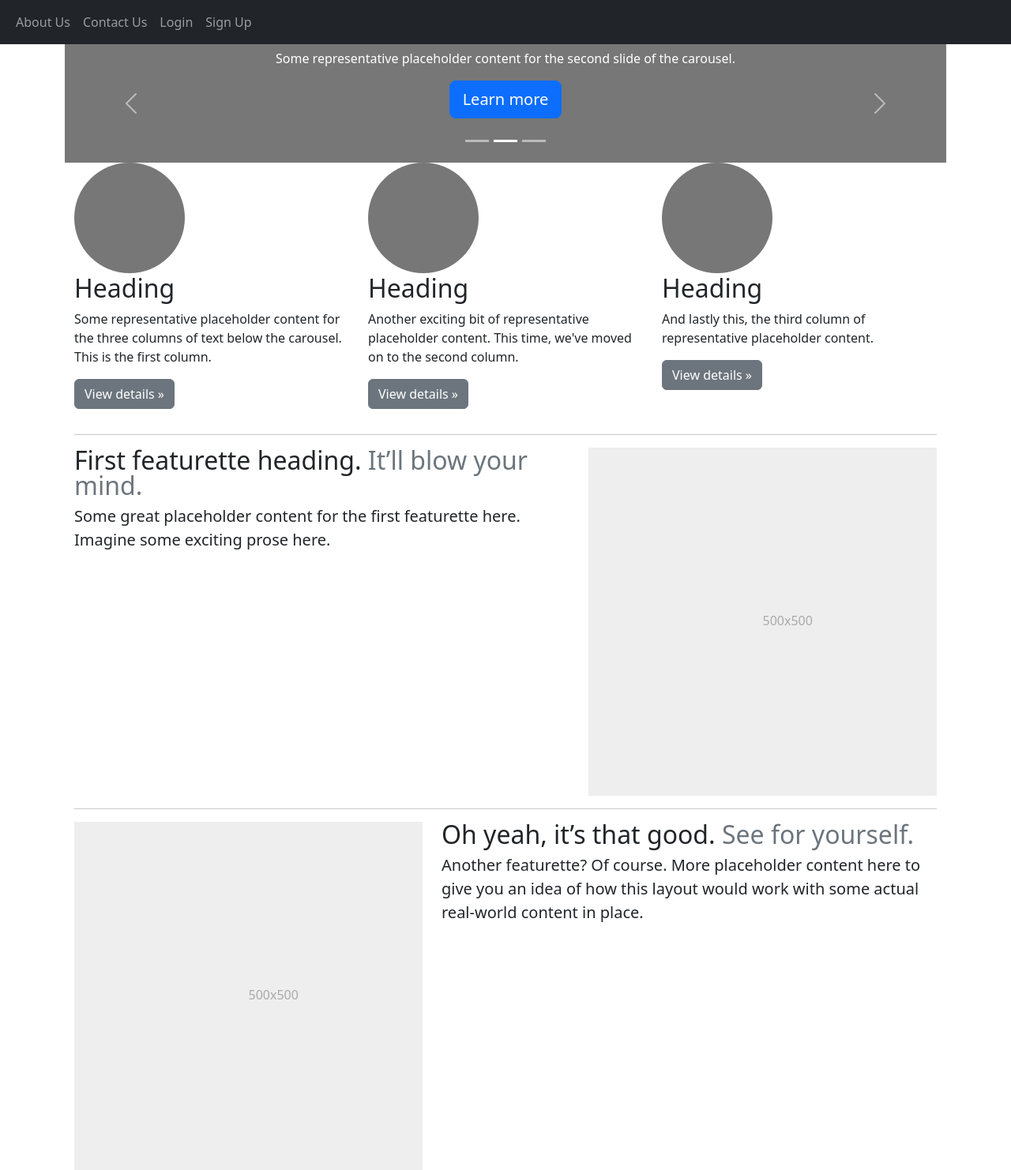
After one commit to AkshayaTonde/FlaskFullApp, a Flask app: page /aboutus in a window 1280 px wide. The commit adds this page. Shown: the whole page at 79% size. Run offline with Flask 2, Linux system fonts and the light colour scheme.

Commit message:
New commits

```diff
--- a/website/auth.py
+++ b/website/auth.py
@@ -70,3 +70,8 @@ def logout():
 @login_required
 def managerapproval():
     return redirect(url_for("views.home"))
+
+
+@auth.route("/aboutus", methods=['GET'])
+def aboutus():
+    return render_template("aboutus.html", user= current_user)
--- /dev/null
+++ b/website/templates/aboutus.html
@@ -0,0 +1,122 @@
+{% extends "base.html" %}
+{% block title %} About Us {% endblock%}
+{% block content %}
+<main>
+
+    <div id="myCarousel" class="carousel slide" data-bs-ride="carousel">
+      <div class="carousel-indicators">
+        <button type="button" data-bs-target="#myCarousel" data-bs-slide-to="0" class="" aria-label="Slide 1"></button>
+        <button type="button" data-bs-target="#myCarousel" data-bs-slide-to="1" aria-label="Slide 2" class="active" aria-current="true"></button>
+        <button type="button" data-bs-target="#myCarousel" data-bs-slide-to="2" aria-label="Slide 3" class=""></button>
+      </div>
+      <div class="carousel-inner">
+        <div class="carousel-item active carousel-item-start">
+          <svg class="bd-placeholder-img" width="100%" height="100%" xmlns="http://www.w3.org/2000/svg" aria-hidden="true" preserveAspectRatio="xMidYMid slice" focusable="false"><rect width="100%" height="100%" fill="#777"></rect></svg>
+
+          <div class="container">
+            <div class="carousel-caption text-start">
+              <h1>Example headline.</h1>
+              <p>Some representative placeholder content for the first slide of the carousel.</p>
+              <p><a class="btn btn-lg btn-primary" href="#">Sign up today</a></p>
+            </div>
+          </div>
+        </div>
+        <div class="carousel-item carousel-item-next carousel-item-start">
+          <svg class="bd-placeholder-img" width="100%" height="100%" xmlns="http://www.w3.org/2000/svg" aria-hidden="true" preserveAspectRatio="xMidYMid slice" focusable="false"><rect width="100%" height="100%" fill="#777"></rect></svg>
+
+          <div class="container">
+            <div class="carousel-caption">
+              <h1>Another example headline.</h1>
+              <p>Some representative placeholder content for the second slide of the carousel.</p>
+              <p><a class="btn btn-lg btn-primary" href="#">Learn more</a></p>
+            </div>
+          </div>
+        </div>
+        <div class="carousel-item">
+          <svg class="bd-placeholder-img" width="100%" height="100%" xmlns="http://www.w3.org/2000/svg" aria-hidden="true" preserveAspectRatio="xMidYMid slice" focusable="false"><rect width="100%" height="100%" fill="#777"></rect></svg>
+
+          <div class="container">
+            <div class="carousel-caption text-end">
+              <h1>One more for good measure.</h1>
+              <p>Some representative placeholder content for the third slide of this carousel.</p>
+              <p><a class="btn btn-lg btn-primary" href="#">Browse gallery</a></p>
+            </div>
+          </div>
+        </div>
+      </div>
+      <button class="carousel-control-prev" type="button" data-bs-target="#myCarousel" data-bs-slide="prev">
+        <span class="carousel-control-prev-icon" aria-hidden="true"></span>
+        <span class="visually-hidden">Previous</span>
+      </button>
+      <button class="carousel-control-next" type="button" data-bs-target="#myCarousel" data-bs-slide="next">
+        <span class="carousel-control-next-icon" aria-hidden="true"></span>
+        <span class="visually-hidden">Next</span>
+      </button>
+    </div>
+
+
+    <!-- Marketing messaging and featurettes
+    ================================================== -->
+    <!-- Wrap the rest of the page in another container to center all the content. -->
+
+    <div class="container marketing">
+
+      <!-- Three columns of text below the carousel -->
+      <div class="row">
+        <div class="col-lg-4">
+          <svg class="bd-placeholder-img rounded-circle" width="140" height="140" xmlns="http://www.w3.org/2000/svg" role="img" aria-label="Placeholder: 140x140" preserveAspectRatio="xMidYMid slice" focusable="false"><title>Placeholder</title><rect width="100%" height="100%" fill="#777"></rect><text x="50%" y="50%" fill="#777" dy=".3em">140x140</text></svg>
+
+          <h2 class="fw-normal">Heading</h2>
+          <p>Some representative placeholder content for the three columns of text below the carousel. This is the first column.</p>
+          <p><a class="btn btn-secondary" href="#">View details »</a></p>
+        </div><!-- /.col-lg-4 -->
+        <div class="col-lg-4">
+          <svg class="bd-placeholder-img rounded-circle" width="140" height="140" xmlns="http://www.w3.org/2000/svg" role="img" aria-label="Placeholder: 140x140" preserveAspectRatio="xMidYMid slice" focusable="false"><title>Placeholder</title><rect width="100%" height="100%" fill="#777"></rect><text x="50%" y="50%" fill="#777" dy=".3em">140x140</text></svg>
+
+          <h2 class="fw-normal">Heading</h2>
+          <p>Another exciting bit of representative placeholder content. This time, we've moved on to the second column.</p>
+          <p><a class="btn btn-secondary" href="#">View details »</a></p>
+        </div><!-- /.col-lg-4 -->
+        <div class="col-lg-4">
+          <svg class="bd-placeholder-img rounded-circle" width="140" height="140" xmlns="http://www.w3.org/2000/svg" role="img" aria-label="Placeholder: 140x140" preserveAspectRatio="xMidYMid slice" focusable="false"><title>Placeholder</title><rect width="100%" height="100%" fill="#777"></rect><text x="50%" y="50%" fill="#777" dy=".3em">140x140</text></svg>
+
+          <h2 class="fw-normal">Heading</h2>
+          <p>And lastly this, the third column of representative placeholder content.</p>
+          <p><a class="btn btn-secondary" href="#">View details »</a></p>
+        </div><!-- /.col-lg-4 -->
+      </div><!-- /.row -->
+
+
+      <!-- START THE FEATURETTES -->
+
+      <hr class="featurette-divider">
+
+      <div class="row featurette">
+        <div class="col-md-7">
+          <h2 class="featurette-heading fw-normal lh-1">First featurette heading. <span class="text-muted">It’ll blow your mind.</span></h2>
+          <p class="lead">Some great placeholder content for the first featurette here. Imagine some exciting prose here.</p>
+        </div>
+        <div class="col-md-5">
+          <svg class="bd-placeholder-img bd-placeholder-img-lg featurette-image img-fluid mx-auto" width="500" height="500" xmlns="http://www.w3.org/2000/svg" role="img" aria-label="Placeholder: 500x500" preserveAspectRatio="xMidYMid slice" focusable="false"><title>Placeholder</title><rect width="100%" height="100%" fill="#eee"></rect><text x="50%" y="50%" fill="#aaa" dy=".3em">500x500</text></svg>
+
+        </div>
+      </div>
+
+      <hr class="featurette-divider">
+
+      <div class="row featurette">
+        <div class="col-md-7 order-md-2">
+          <h2 class="featurette-heading fw-normal lh-1">Oh yeah, it’s that good. <span class="text-muted">See for yourself.</span></h2>
+          <p class="lead">Another featurette? Of course. More placeholder content here to give you an idea of how this layout would work with some actual real-world content in place.</p>
+        </div>
+        <div class="col-md-5 order-md-1">
+          <svg class="bd-placeholder-img bd-placeholder-img-lg featurette-image img-fluid mx-auto" width="500" height="500" xmlns="http://www.w3.org/2000/svg" role="img" aria-label="Placeholder: 500x500" preserveAspectRatio="xMidYMid slice" focusable="false"><title>Placeholder</title><rect width="100%" height="100%" fill="#eee"></rect><text x="50%" y="50%" fill="#aaa" dy=".3em">500x500</text></svg>
+
+        </div>
+      </div>
+
+    </div><!-- /.container -->
+
+  </main>
+
+{% endblock %}
--- a/website/templates/base.html
+++ b/website/templates/base.html
@@ -57,9 +57,12 @@
     {% endwith %}
 
     <div class="container">
-        {% block content %}{% endblock %}
+        {% block content %}
+
+        {% endblock %}
 
     </div>
+
 
     <script src="https://cdn.jsdelivr.net/npm/bootstrap@5.2.0-beta1/dist/js/bootstrap.bundle.min.js" integrity="sha384-pprn3073KE6tl6bjs2QrFaJGz5/SUsLqktiwsUTF55Jfv3qYSDhgCecCxMW52nD2" crossorigin="anonymous"></script>
 </body>
--- /dev/null
+++ b/website/templates/contactus.html
@@ -0,0 +1,5 @@
+{% extends "base.html" %}
+{% block title %} Contact Us {% endblock%}
+{% block content %}
+
+{% endblock %}
--- a/website/templates/home.html
+++ b/website/templates/home.html
@@ -2,9 +2,9 @@
 {% block title %} Home {% endblock%}
 {% block content %}
 <h1 align="center">Your leaves</h1>
-    <div id="leaves">
+    <div  id="leaves">
         {% for leave in leaves %}
-        <div class="card border-dark">
+        <div class="card w-75 center border-dark">
             <div class="card-body">
                 <div class="card-text">
 
--- a/website/views.py
+++ b/website/views.py
@@ -6,6 +6,10 @@ from .models import Leave
 from . import db
 
 views = Blueprint("views", __name__)
+
+@views.route("/aboutus")
+def aboutus():
+    return render_template('aboutus.html', user=current_user)
 
 @views.route("/")
 @views.route("/home")
```
Also changed, not shown: website/templates/managerapproval.html (+5 -6 lines), website/database.db.
